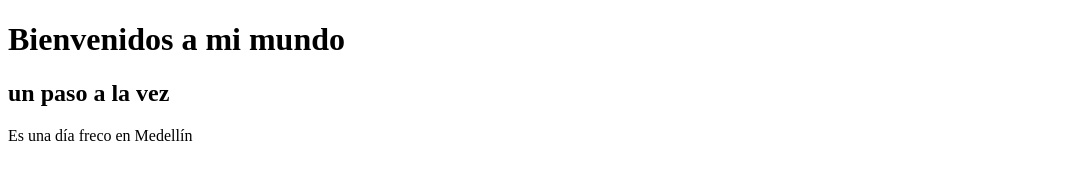
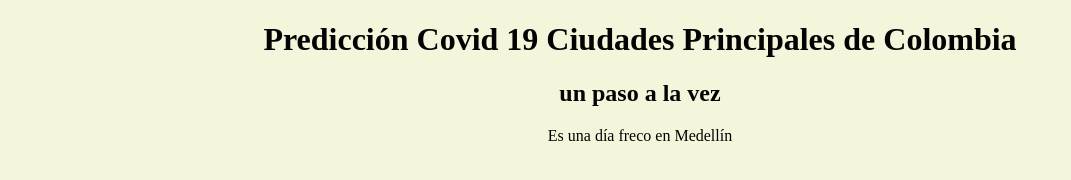
Before and after one commit to mceladap/mceladap.github.io, a plain HTML site: page index.html in a window 1280 px wide. Shown: the whole page, without its empty margins (0-1071 px from the left). Drawn offline with Linux system fonts and the light colour scheme.

Commit message:
Update index.html

```diff
--- a/index.html
+++ b/index.html
@@ -7,9 +7,17 @@
   </head>
   <body>
     <div>
-        <h1>Bienvenidos a mi mundo</h1>
+        <h1>Predicción Covid 19 Ciudades Principales de Colombia</h1>
         <h2>un paso a la vez</h2>
         <p>Es una día freco en Medellín</p>
+
+        <style>
+          body {
+            background-color:beige;
+            color:rgb(3, 3, 3);
+            text-align:center;
+          }
+    </style>
     </div>
   </body>
 </html>
```
